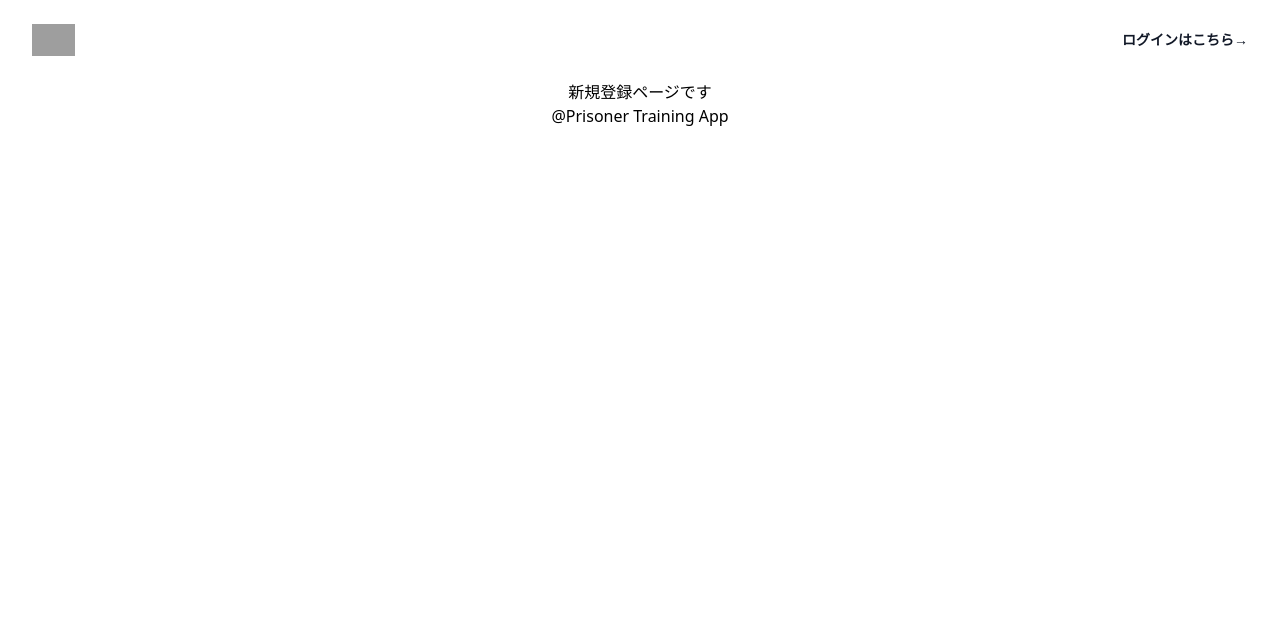
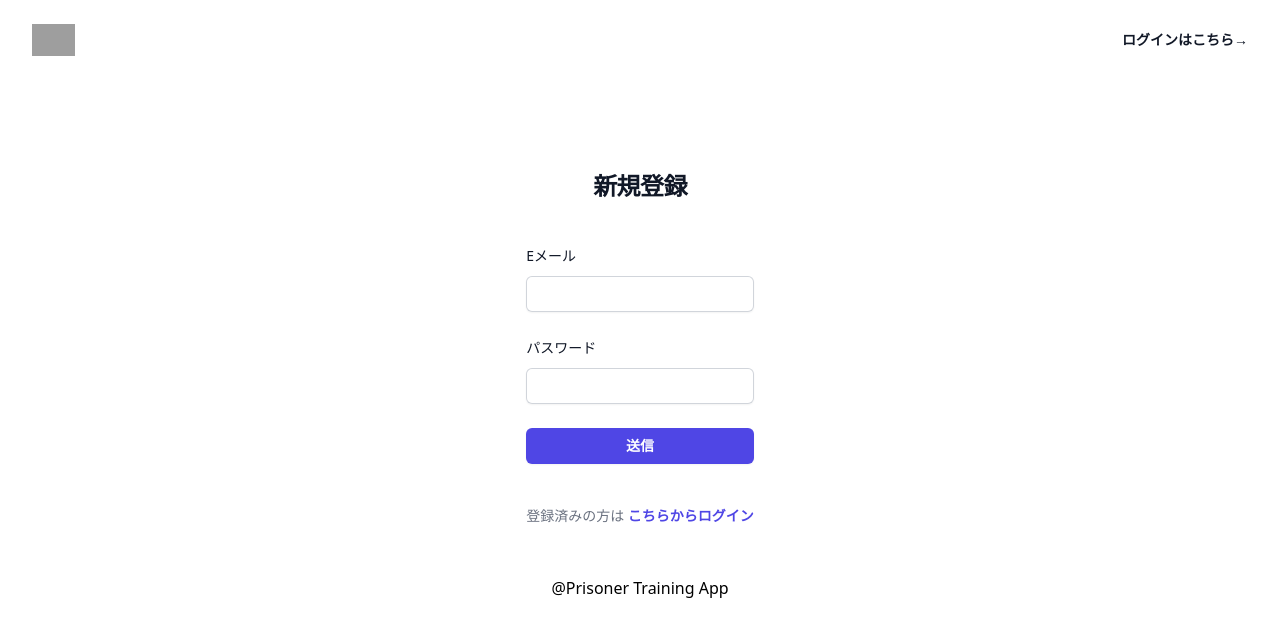
Before and after one commit to Hijikata1869/simplified-prisoner-training-app-frontend, a Next.js app: page /sign-up in a window 1280 px wide. Shown: the top 636 px of the page. Built offline with nearby package versions, Linux system fonts and the light colour scheme; grey boxes are pictures that could not be loaded.

Commit message:
新規登録画面のUIの作成を開始

```diff
--- /dev/null
+++ b/components/Auth.js
@@ -0,0 +1,76 @@
+export default function Auth() {
+  return (
+    <>
+      <div className="flex min-h-full flex-1 flex-col justify-center px-6 py-12 lg:px-8">
+        <div className="sm:mx-auto sm:w-full sm:max-w-sm">
+          <h2 className="mt-10 text-center text-2xl font-bold leading-9 tracking-tight text-gray-900">
+            新規登録
+          </h2>
+        </div>
+
+        <div className="mt-10 sm:mx-auto sm:w-full sm:max-w-sm">
+          <form className="space-y-6" action="#" method="POST">
+            <div>
+              <label
+                htmlFor="email"
+                className="block text-sm font-medium leading-6 text-gray-900"
+              >
+                Eメール
+              </label>
+              <div className="mt-2">
+                <input
+                  id="email"
+                  name="email"
+                  type="email"
+                  autoComplete="email"
+                  required
+                  className="block w-full rounded-md border-0 py-1.5 text-gray-900 shadow-sm ring-1 ring-inset ring-gray-300 placeholder:text-gray-400 focus:ring-2 focus:ring-inset focus:ring-indigo-600 sm:text-sm sm:leading-6"
+                />
+              </div>
+            </div>
+
+            <div>
+              <div className="flex items-center justify-between">
+                <label
+                  htmlFor="password"
+                  className="block text-sm font-medium leading-6 text-gray-900"
+                >
+                  パスワード
+                </label>
+              </div>
+              <div className="mt-2">
+                <input
+                  id="password"
+                  name="password"
+                  type="password"
+                  autoComplete="current-password"
+                  required
+                  className="block w-full rounded-md border-0 py-1.5 text-gray-900 shadow-sm ring-1 ring-inset ring-gray-300 placeholder:text-gray-400 focus:ring-2 focus:ring-inset focus:ring-indigo-600 sm:text-sm sm:leading-6"
+                />
+              </div>
+            </div>
+
+            <div>
+              <button
+                type="submit"
+                className="flex w-full justify-center rounded-md bg-indigo-600 px-3 py-1.5 text-sm font-semibold leading-6 text-white shadow-sm hover:bg-indigo-500 focus-visible:outline focus-visible:outline-2 focus-visible:outline-offset-2 focus-visible:outline-indigo-600"
+              >
+                送信
+              </button>
+            </div>
+          </form>
+
+          <p className="mt-10 text-center text-sm text-gray-500">
+            登録済みの方は{" "}
+            <a
+              href="#"
+              className="font-semibold leading-6 text-indigo-600 hover:text-indigo-500"
+            >
+              こちらからログイン
+            </a>
+          </p>
+        </div>
+      </div>
+    </>
+  );
+}
--- a/package.json
+++ b/package.json
@@ -11,6 +11,7 @@
   "dependencies": {
     "@headlessui/react": "^1.7.15",
     "@heroicons/react": "^2.0.18",
+    "@tailwindcss/forms": "^0.5.3",
     "next": "^12.3.2",
     "react": "18.2.0",
     "react-dom": "18.2.0"
--- a/pages/sign-up.js
+++ b/pages/sign-up.js
@@ -1,11 +1,10 @@
 import Layout from "../components/Layout";
+import Auth from "../components/Auth";
 
 export default function SignUp() {
   return (
     <Layout>
-      <div>
-        <h1>新規登録ページです</h1>
-      </div>
+      <Auth />
     </Layout>
   );
 }
--- a/tailwind.config.js
+++ b/tailwind.config.js
@@ -8,5 +8,5 @@
   theme: {
     extend: {},
   },
-  plugins: [],
+  plugins: [require("@tailwindcss/forms")],
 };
```
Also changed, not shown: 1 other file (tests, documents, lock files or other folders).
